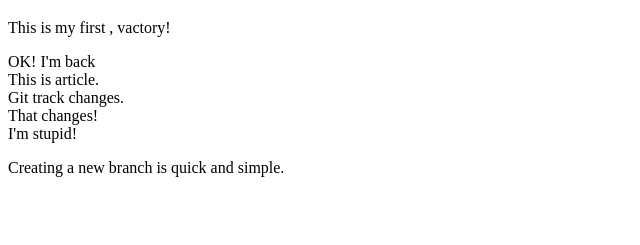
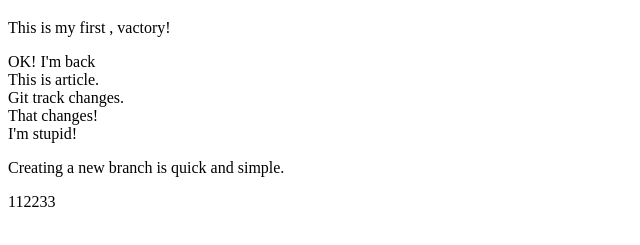
Before and after one commit to 199dqx/mygist, a plain HTML site: page test.html in a window 1280 px wide. Shown: the part 61-306 px from the top of the page, without its empty margins (0-640 px from the left). Drawn offline with Linux system fonts and the light colour scheme.

Commit message:
add merge

```diff
--- a/test.html
+++ b/test.html
@@ -19,5 +19,6 @@
         <div>That changes!</div>
         <div>I'm stupid!</div>
         <p>Creating a new branch is quick and simple.</p>
+        <p>112233</p>
     </body>
 </html>
```
